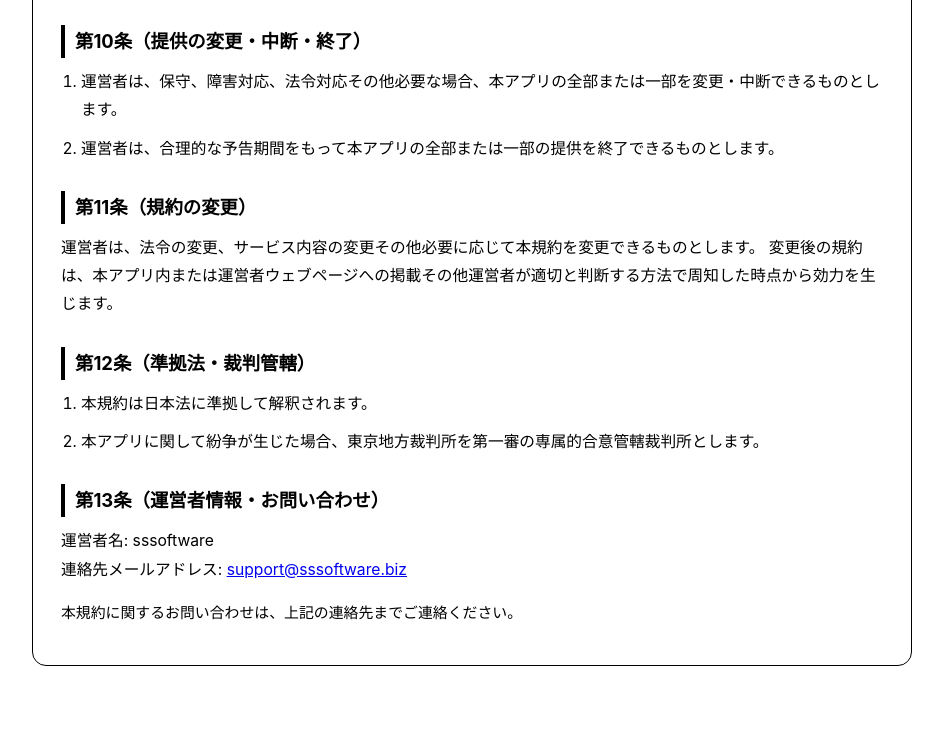
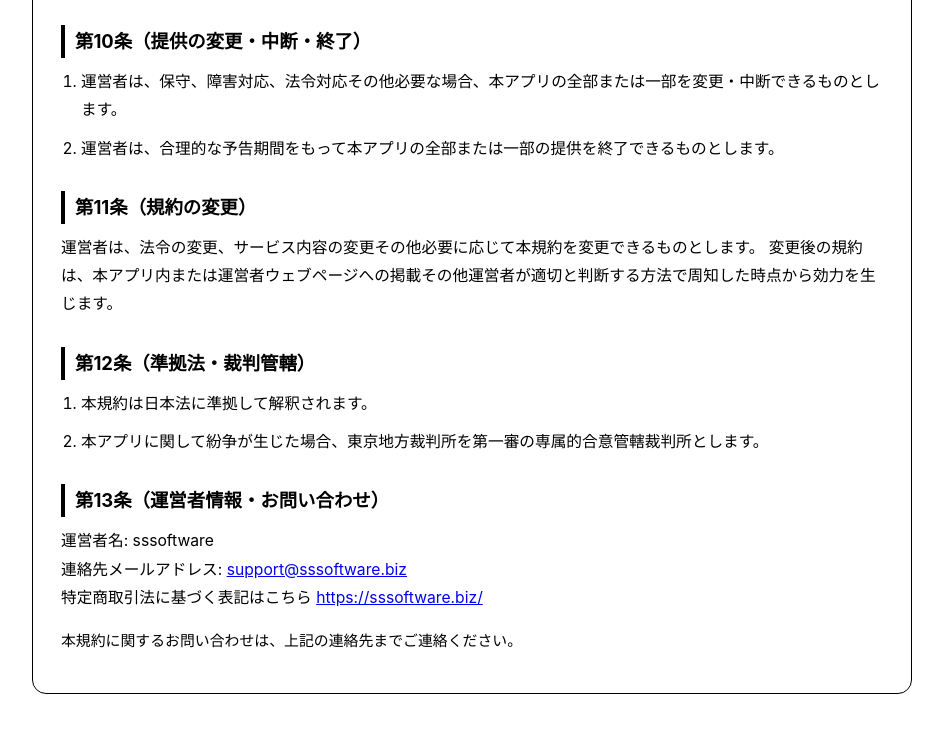
Before and after one commit to ss10ss12ss/support, a plain HTML site: page terms_of_service_ja.html in a window 1280 px wide. Shown: the part 2341-3073 px from the top of the page, without its empty margins (168-1111 px from the left). Drawn offline with Linux system fonts and the light colour scheme.

Commit message:
Update terms_of_service_ja.html

```diff
--- a/terms_of_service_ja.html
+++ b/terms_of_service_ja.html
@@ -191,7 +191,8 @@
       <h2>第13条（運営者情報・お問い合わせ）</h2>
       <p>
         運営者名: sssoftware<br />
-        連絡先メールアドレス: <a href="mailto:support@sssoftware.biz">support@sssoftware.biz</a>
+        連絡先メールアドレス: <a href="mailto:support@sssoftware.biz">support@sssoftware.biz</a><br />
+        特定商取引法に基づく表記はこちら <a href="https://sssoftware.biz/">https://sssoftware.biz/</a>
       </p>
 
       <p class="note">
```
